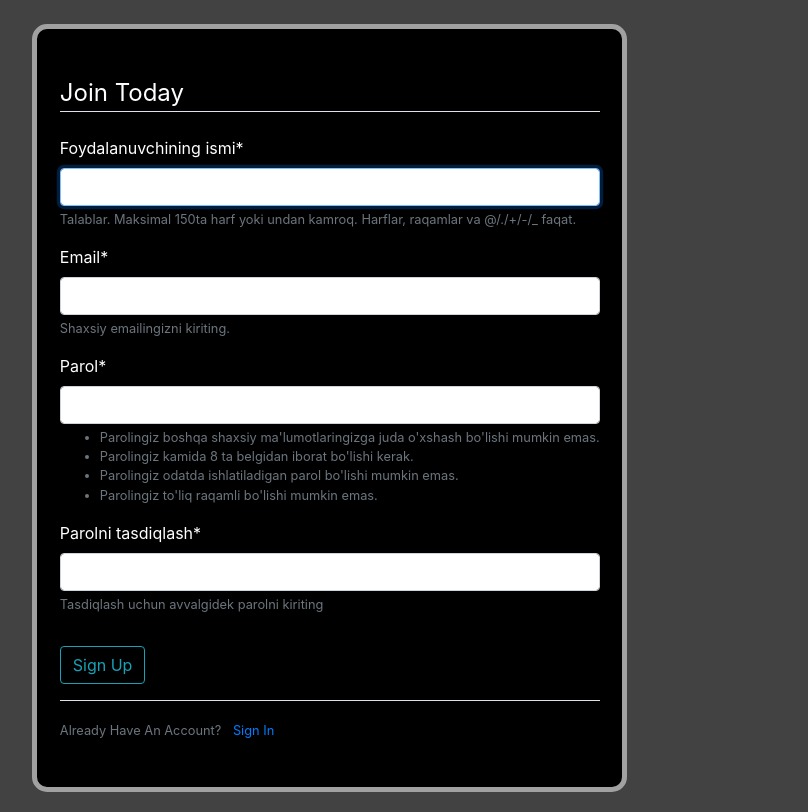
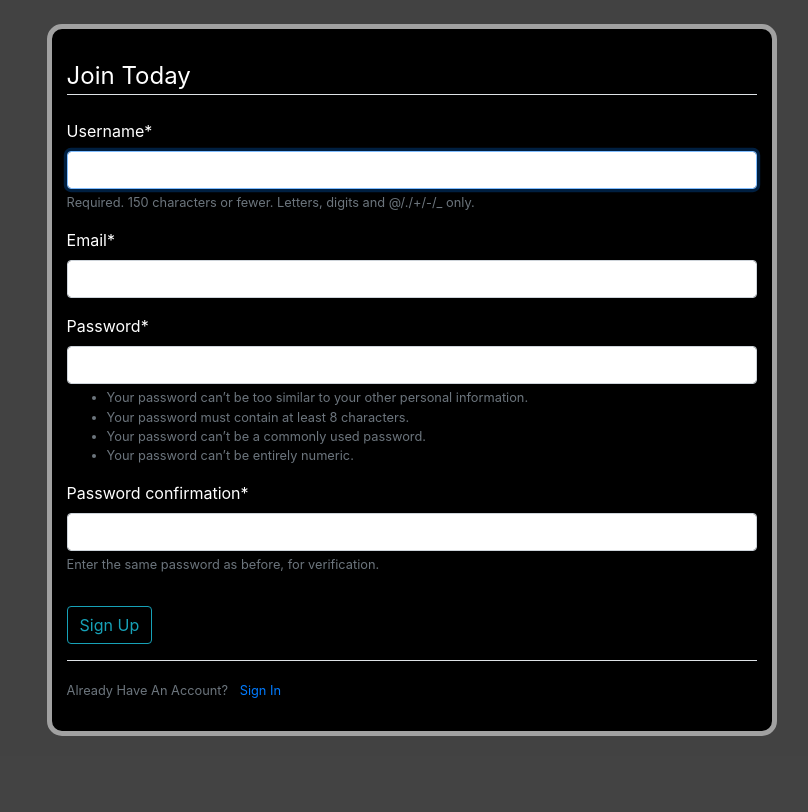
Before and after one commit to shon23/BlogPosts, a Django app: page /register/ in a window 1280 px wide. Shown: the part 56-868 px from the top of the page, without its empty margins (38-846 px from the left). After the commit the page ends 792 px from the top, so only its background shows below. Run offline with Django 3.2, Linux system fonts and the light colour scheme; some libraries are stand-ins or nearby versions.

Commit message:
Templates

```diff
--- a/blog/templates/blog/base.html
+++ b/blog/templates/blog/base.html
@@ -80,6 +80,7 @@
         </header>
         <main role="main" class="container">
           <div class="row">
+              <div class="col-md-8">
                   {% if messages %}
                     {% for message in messages %}
                       <div class="alert alert-{{ message.tags }}">
@@ -88,6 +89,7 @@
                     {% endfor %}
                   {% endif %}
                   {% block content %}{% endblock %}
+              </div>
           </div>
         </main>
         <!-- Optional JavaScript -->
--- a/users/forms.py
+++ b/users/forms.py
@@ -12,27 +12,27 @@ class UserRegisterForm(UserCreationForm):
         fields = ['username', 'email', 'password1', 'password2']
 
 
-    def __init__(self, *args, **kwargs):
-        super(UserRegisterForm, self).__init__(*args, **kwargs)
-
-        self.fields['username'].label = "Foydalanuvchining ismi"
-        self.fields['password1'].label = "Parol"
-        self.fields['password2'].label = "Parolni tasdiqlash"
-
-        # Help text for helping users to enter required data
-
-        self.fields['username'].help_text = "Talablar. Maksimal 150ta harf yoki undan kamroq. Harflar, raqamlar va " \
-                                            "@/./+/-/_ faqat. "
-        self.fields['email'].help_text = "Shaxsiy emailingizni kiriting."
-        self.fields['password1'].help_text = "Parolingiz boshqa shaxsiy ma'lumotlaringizga juda o'xshash bo'lishi " \
-                                             "mumkin emas. "
-
-        self.fields['password1'].help_text = """<ul><li>Parolingiz boshqa shaxsiy ma'lumotlaringizga juda o'xshash bo'lishi mumkin emas.</li>
-                                <li>Parolingiz kamida 8 ta belgidan iborat bo'lishi kerak.</li>
-                                <li>Parolingiz odatda ishlatiladigan parol bo'lishi mumkin emas.</li>
-                                <li>Parolingiz to'liq raqamli bo'lishi mumkin emas.</li>
-                            </ul>"""
-        self.fields['password2'].help_text = "Tasdiqlash uchun avvalgidek parolni kiriting"
+    # def __init__(self, *args, **kwargs):
+    #     super(UserRegisterForm, self).__init__(*args, **kwargs)
+    #
+    #     self.fields['username'].label = "Foydalanuvchining ismi"
+    #     self.fields['password1'].label = "Parol"
+    #     self.fields['password2'].label = "Parolni tasdiqlash"
+    #
+    #     # Help text for helping users to enter required data
+    #
+    #     self.fields['username'].help_text = "Talablar. Maksimal 150ta harf yoki undan kamroq. Harflar, raqamlar va " \
+    #                                         "@/./+/-/_ faqat. "
+    #     self.fields['email'].help_text = "Shaxsiy emailingizni kiriting."
+    #     self.fields['password1'].help_text = "Parolingiz boshqa shaxsiy ma'lumotlaringizga juda o'xshash bo'lishi " \
+    #                                          "mumkin emas. "
+    #
+    #     self.fields['password1'].help_text = """<ul><li>Parolingiz boshqa shaxsiy ma'lumotlaringizga juda o'xshash bo'lishi mumkin emas.</li>
+    #                             <li>Parolingiz kamida 8 ta belgidan iborat bo'lishi kerak.</li>
+    #                             <li>Parolingiz odatda ishlatiladigan parol bo'lishi mumkin emas.</li>
+    #                             <li>Parolingiz to'liq raqamli bo'lishi mumkin emas.</li>
+    #                         </ul>"""
+    #     self.fields['password2'].help_text = "Tasdiqlash uchun avvalgidek parolni kiriting"
 
     """
     def clean(self):
--- a/users/views.py
+++ b/users/views.py
@@ -12,7 +12,6 @@ def register(request):
 
             messages.success(request, f'Your account has been created! You can log in.')
 
-            messages.success(request, f'Your account has been created! You can Log In.')
 
             return redirect('login')
     else:
@@ -31,8 +30,6 @@ def profile(request):
             u_form.save()
             p_form.save()
 
-            messages.success(request, f'Your account has been created!')
-
             messages.success(request, f'Your account has been updated!')
 
             return redirect('profile')
```
